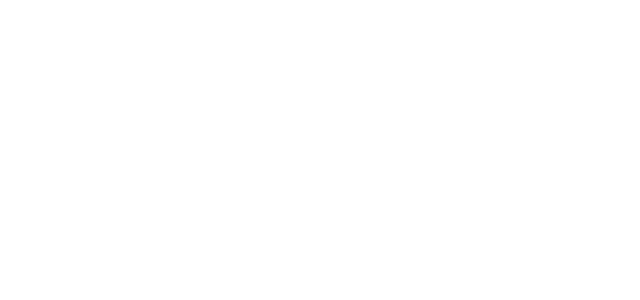
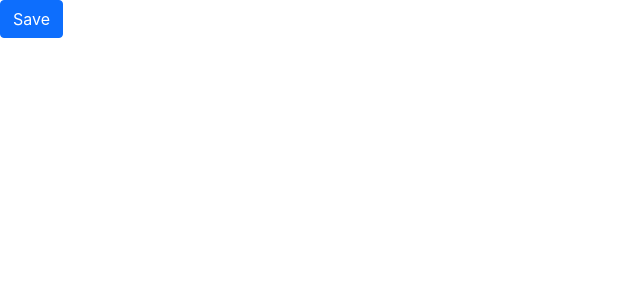
Before and after one commit to oktyajipangestu/pembelajaran-online, a React (Create React App) app: page /login-admin in a window 1280 px wide. Shown: the top 300 px of the page, without its empty margins (0-640 px from the left). Built offline with nearby package versions, Linux system fonts and the light colour scheme.

Commit message:
integrasi bootstrap dan react js

```diff
--- a/public/index.html
+++ b/public/index.html
@@ -15,6 +15,7 @@
       user's mobile device or desktop. See https://developers.google.com/web/fundamentals/web-app-manifest/
     -->
     <link rel="manifest" href="%PUBLIC_URL%/manifest.json" />
+    <link href="https://cdn.jsdelivr.net/npm/bootstrap@5.0.2/dist/css/bootstrap.min.css" rel="stylesheet" >
     <!--
       Notice the use of %PUBLIC_URL% in the tags above.
       It will be replaced with the URL of the `public` folder during the build.
--- a/src/Middleware.js
+++ b/src/Middleware.js
@@ -1,11 +1,13 @@
 import {BrowserRouter as Router, Route, Switch} from 'react-router-dom';
 import App from './App';
+import Login from './components/Login';
 
 const Middleware = () => {
     return (
         <Router>
             <Switch>
                 <Route exact path="/" render={() => <App /> }/>
+                <Route exact path="/login-admin" render={() => <Login />} />
             </Switch>
         </Router>
     )
--- /dev/null
+++ b/src/components/Login.js
@@ -0,0 +1,9 @@
+const Login = () => {
+    return(
+        <>
+            <button className="btn btn-primary">Save</button>
+        </>
+    );
+}
+
+export default Login;
```
